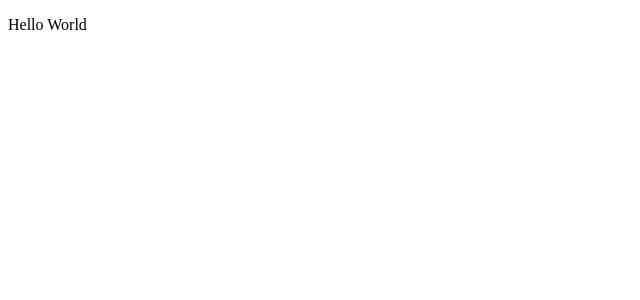
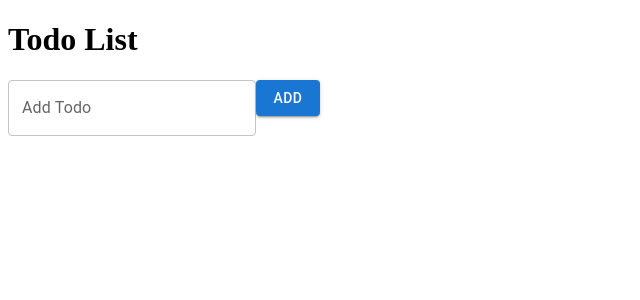
Before and after one commit to joseph1261997/todo-list, a React (Create React App) app: page / in a window 1280 px wide. Shown: the top 300 px of the page, without its empty margins (0-640 px from the left). Built offline with nearby package versions, Linux system fonts and the light colour scheme; the HTML template or start-up script is replaced by a standard one.

Commit message:
render TodoList

```diff
--- a/src/App.tsx
+++ b/src/App.tsx
@@ -1,9 +1,13 @@
 import React from 'react';
+import TodoList from './components/TodoList';
 
-function App() {
+const App: React.FC = () => {
   return (
-    <p>Hello World</p>
+    <div>
+      <h1>Todo List</h1>
+      <TodoList />
+    </div>
   );
-}
+};
 
 export default App;
```
